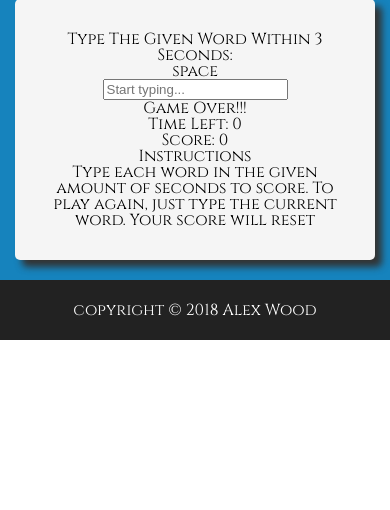
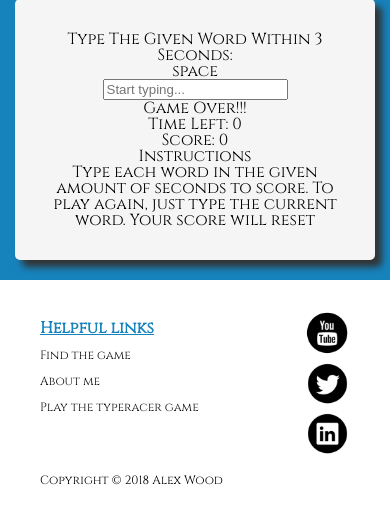
Before and after one commit to AlexWood13/DID-Website, a PHP site: page / in a window 390 px wide. Shown: the part 2101-2611 px from the top of the page. Before the commit the page ends 2441 px from the top, so only its background shows below. Run offline with PHP 8.4, Linux system fonts and the light colour scheme.

Commit message:
updated Footer

```diff
--- a/index.html
+++ b/index.html
@@ -86,10 +86,30 @@
 </div>
 
 <div class="footer-wrapper">
-  <footer id="footer">
-    <p> copyright &copy; 2018 Alex Wood </p>
+  <footer>
+    <ul>
+      <li><span>Helpful links </span> </li>
+      <li> <a href="#">Find the game</a>  </li>
+      <li> <a href="#"> About me</a></li>
+      <li> <a href="#"> Play the typeracer game </a></li>
+      <span class="copyright"> <li> Copyright &copy; 2018 Alex Wood  </li></span>
+    </ul>
+
+    <div class="footer-sm">
+      <a href="#">
+        <img src="assets/youtube.png" alt="Youtube Icon">
+       </a>
+      <a href="#">
+        <img src="assets/twitter.png" alt="Twitter Icon">
+      </a>
+      <a href="#">
+        <img src="assets/linkedin.png" alt="Linked-In Icon">
+      </a>
+    </div>
   </footer>
 </div>
+
+
 
 <script src="main.js"></script>
 
--- a/style.css
+++ b/style.css
@@ -77,7 +77,7 @@ body {
 }
 
 .header-nav a:hover {
-  color: #fff;
+  color: #1683BD;
 }
 
 .wrapper {
@@ -192,22 +192,64 @@ body {
 	color:white;
 }
 
-#footer{
-	background-color: #222;
-	position: relative;
-	height: 60px;
-}
-
-#footer p  {
-	color: #FFF;
-	line-height: 60px;
-}
-
 .footer-wrapper {
-	text-align:center;
 	margin-left: 160px;
 	margin-top: 20px;
 	padding: 0;
+}
+
+footer {
+	width: calc(100% -80px);
+	padding:40px 40px;
+	background-color: #fff;
+	height:200px;
+}
+
+footer ul {
+	width: fit-content;
+	float:left;
+	padding-left: 40px;
+}
+
+footer ul li {
+	display: block;
+	list-style:none;
+	padding-bottom: 10px;
+}
+
+footer ul li a{
+	color:#111;
+	font-size:1rem;
+}
+
+footer ul li a:hover {
+  color: #1683BD;
+}
+
+footer ul li span {
+  color: #1683BD;
+	text-decoration: underline;
+	font-weight: 800;
+
+}
+
+.footer-sm {
+	width: 60px;
+	float:right;
+	padding-right:40px;
+}
+
+.footer-sm img{
+	width: 100%;
+	margin-bottom: 10px;
+}
+
+.copyright {
+	font-size:14px;
+
+}
+span li {
+	padding-top:100px;
 }
 
 /* Responsive Grid */
@@ -259,8 +301,8 @@ body {
 	}
 
 	.footer-wrapper {
-		text-align:center;
-		margin-left: 0px;
+		text-align:none;
+		margin-left: 160px;
 		margin-top: 20px;
 		padding: 0;
 	}
@@ -316,4 +358,45 @@ body {
 		margin-left:-20px;
 	}
 
+	footer {
+		width: calc(100% -80px);
+		padding:40px 40px;
+		background-color: #fff;
+		height:150px;
+	}
+
+	footer ul {
+		padding-left:0px;
+	}
+
+	footer ul li a{
+		font-size:12px;
+	}
+
+	.footer-wrapper {
+		margin-left: 0px;
+		text-align:none;
+		padding:0;
+	}
+
+	.footer-sm {
+		width: 45px;
+		margin-top:-10px;
+		padding-right:0;
+	}
+
+	.footer-sm img{
+		width: 100%;
+		margin-bottom: 2px;
+	}
+
+	.copyright {
+		font-size:12px;
+
+	}
+	span li {
+		padding-top:50px;
+	}
+
+
 }
```
Also changed, not shown: assets/linkedin.png (added), assets/twitter.png (added), assets/youtube.png (added).
